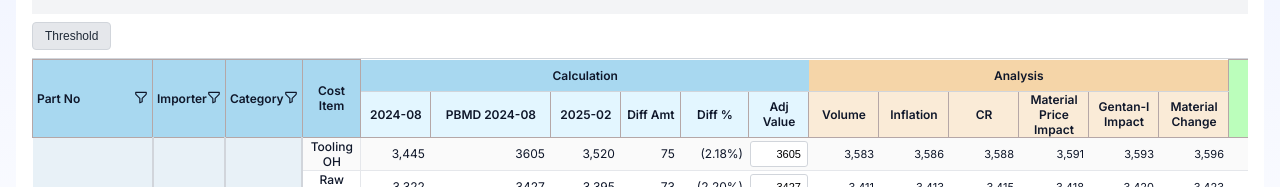
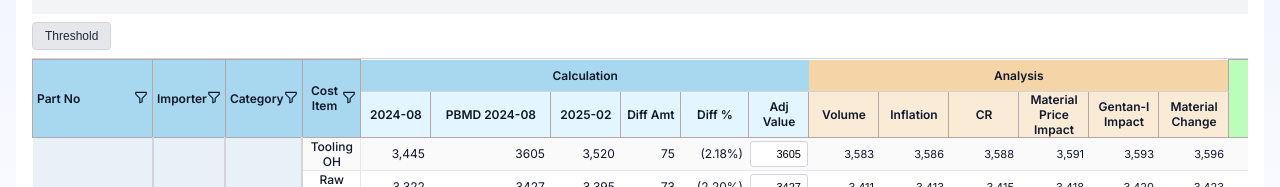
Before and after one commit to ari-fikri/finance-dashboard, a React (Vite) app: page /ppr in a window 1280 px wide. Shown: the part 161-348 px from the top of the page. Built offline with nearby package versions, Linux system fonts and the light colour scheme.

Commit message:
Add Cost Item filter icon

```diff
--- a/src/components/PPRTable.jsx
+++ b/src/components/PPRTable.jsx
@@ -104,7 +104,14 @@ export function PPRTable(props) {
                 />
               )}
             </th>
-            <th rowSpan={2} className="tbl-header">Cost Item</th>
+            <th rowSpan={2} className="tbl-header" style={{position: 'relative'}}>
+              <div style={{ display: 'flex', justifyContent: 'space-between', alignItems: 'center' }}>
+                <span>Cost Item</span>
+                <span style={{ cursor: 'pointer' }}>
+                  <FunnelIcon filled={false} />
+                </span>
+              </div>
+            </th>
 
             {/* Calculation section */}
             <th colSpan={6} style={{ textAlign: "center", padding: "8px", background: "#a8d8f0", fontWeight: 600, borderBottom: "1px solid #d1d5db" }}>
```
